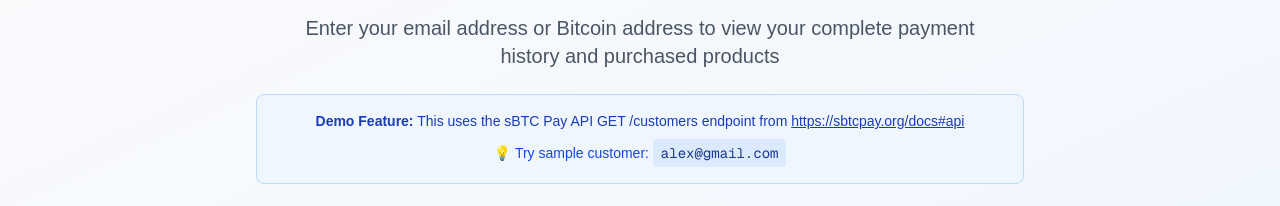
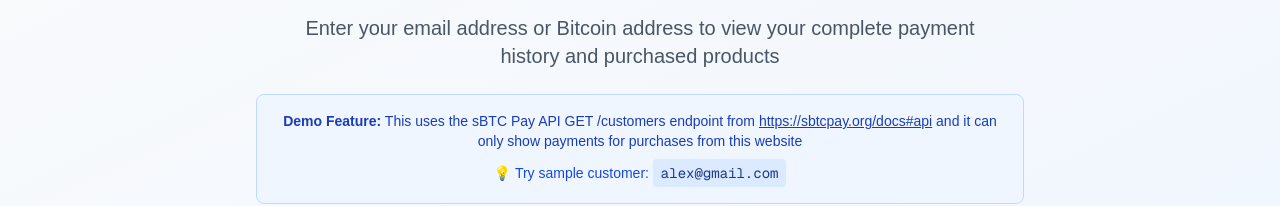
Before and after one commit to STX-CITY/demo-sbtc-pay, a Next.js app: page / in a window 1280 px wide. Shown: the part 1452-1658 px from the top of the page. Built offline with nearby package versions, Linux system fonts and the light colour scheme; no server answers.

Commit message:
remove cache for Check Your Payments

```diff
--- a/app/api/customers/[identifier]/route.ts
+++ b/app/api/customers/[identifier]/route.ts
@@ -3,6 +3,8 @@ import { NextRequest, NextResponse } from 'next/server';
 const SBTC_PAY_API_URL = process.env.SBTC_PAY_API_URL || 'http://localhost:3000';
 const SBTC_PAY_API_KEY = process.env.SBTC_PAY_API_KEY;
 
+
+export const revalidate = 0;
 export async function GET(
   _request: NextRequest,
   { params }: { params: Promise<{ identifier: string }> }
--- a/components/CustomerLookup.tsx
+++ b/components/CustomerLookup.tsx
@@ -100,6 +100,7 @@ export default function CustomerLookup() {
               >
                 https://sbtcpay.org/docs#api
               </a>
+              <span> and it can only show payments for purchases from this website</span>
             </p>
             <p className="text-sm text-blue-700">
               💡 <span className="font-medium">Try sample customer:</span>{' '}
```
